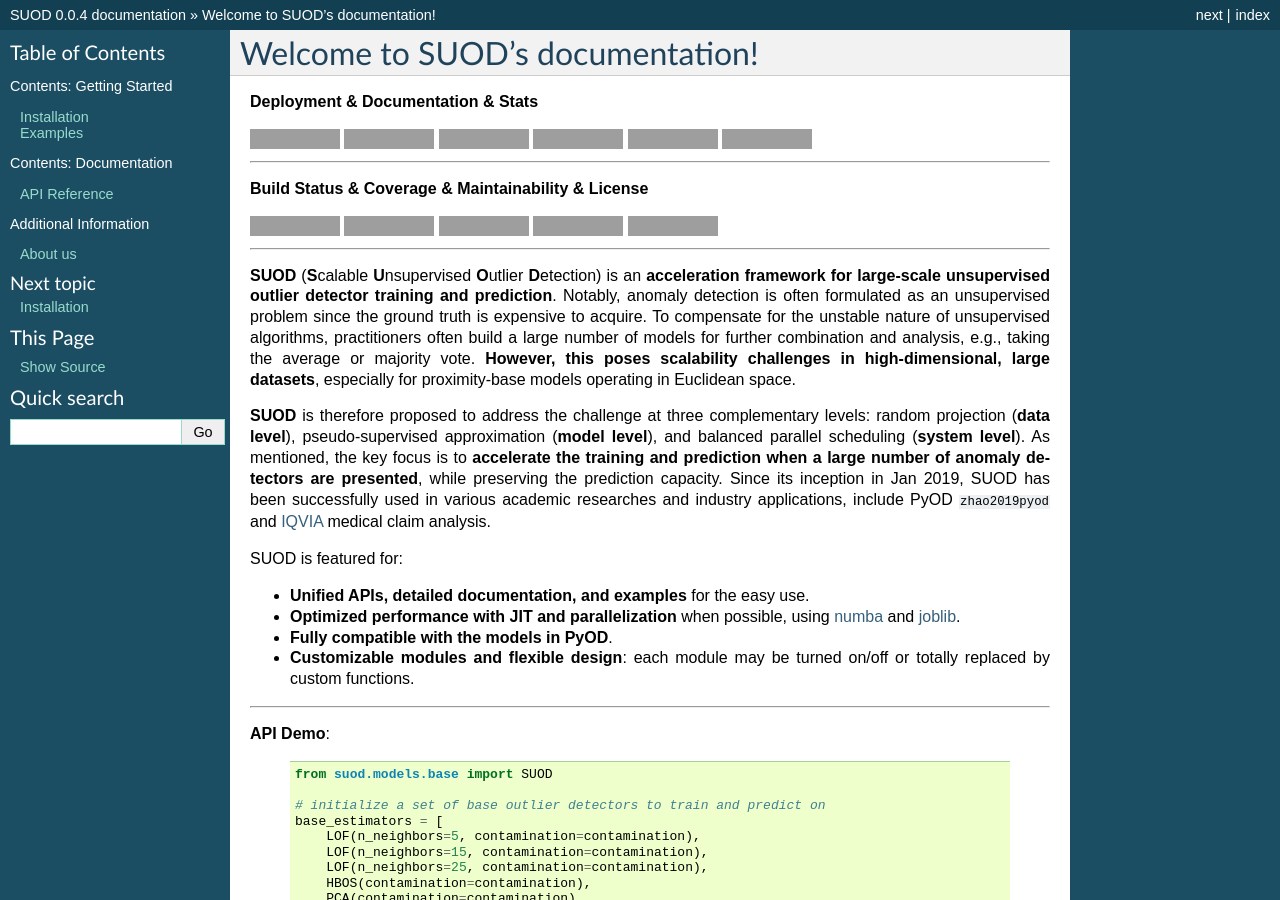
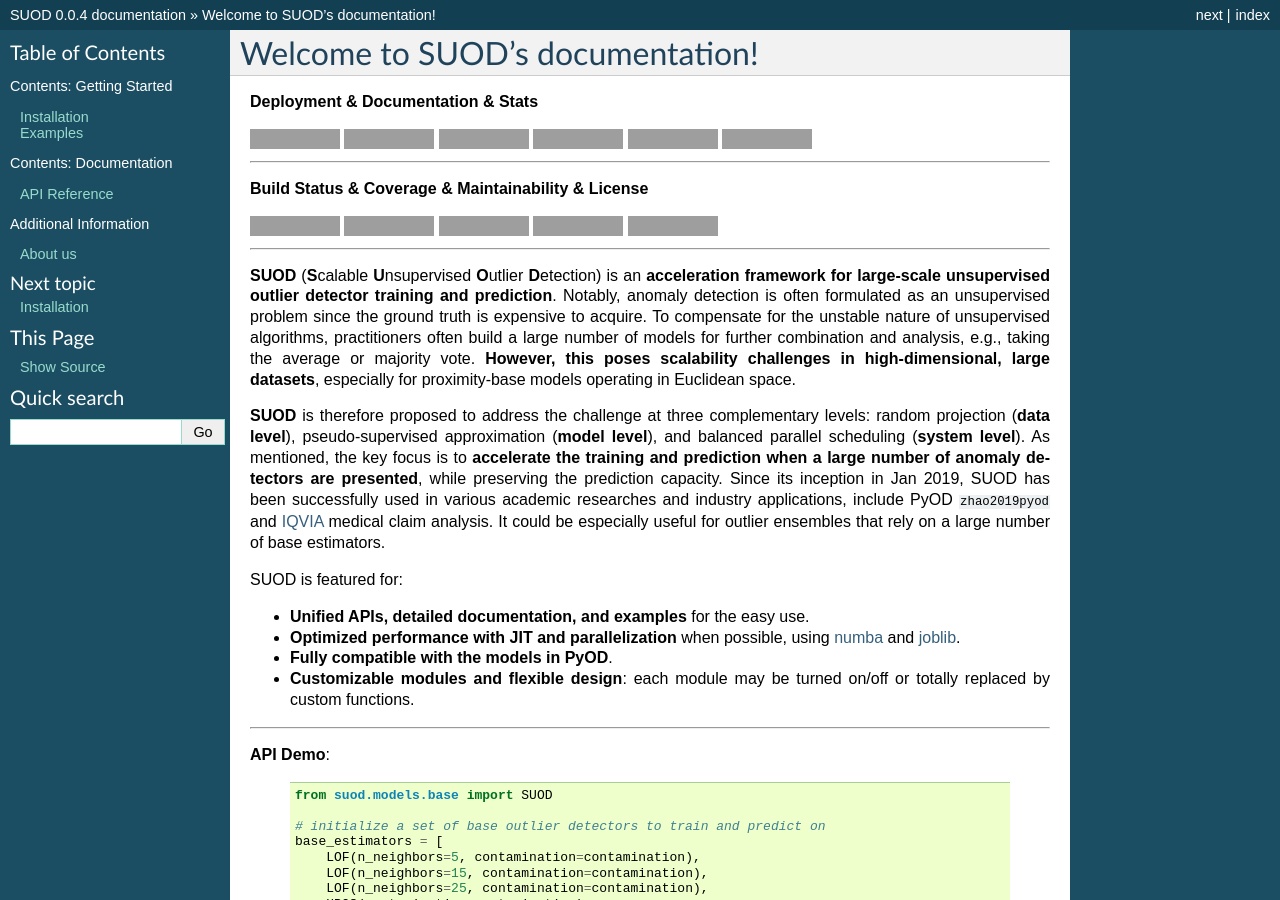
Before and after one commit to yzhao062/SUOD, a Sphinx documentation site: the page built from docs/index.rst, in a window 1280 px wide and 900 px high, cut to the strip 0-900 px from the top of the window. Built offline with Sphinx 7.4.7, drawn with Linux system fonts in a browser that asks for light colours; formulas are drawn with MathJax 3; pages that are not in the unit, such as notebooks, are missing from menus; cross-references to code outside the pages are shown as plain code; grey boxes are pictures that could not be loaded.

Commit message:
documentation update

```diff
--- a/README.rst
+++ b/README.rst
@@ -71,9 +71,10 @@ Notably, anomaly detection is often formulated as an unsupervised problem since
 To compensate for the unstable nature of unsupervised algorithms, practitioners often build a large number of models for further combination and analysis, e.g., taking the average or majority vote.
 **However, this poses scalability challenges in high-dimensional, large datasets**, especially for proximity-base models operating in Euclidean space.
 
-**SUOD** is therefore proposed to address the challenge at three complementary levels:  random projection (**data level**), pseudo-supervised approximation (**model level**), and balanced parallel scheduling (**system level**).
+**SUOD** is therefore proposed to address the challenge at three complementary levels: random projection (**data level**), pseudo-supervised approximation (**model level**), and balanced parallel scheduling (**system level**).
 As mentioned, the key focus is to **accelerate the training and prediction when a large number of anomaly detectors are presented**, while preserving the prediction capacity.
 Since its inception in Jan 2019, SUOD has been successfully used in various academic researches and industry applications, include PyOD [#Zhao2019PyOD]_ and `IQVIA <https://www.iqvia.com/>`_ medical claim analysis.
+It could be especially useful for outlier ensembles that rely on a large number of base estimators.
 
 
 .. image:: https://raw.githubusercontent.com/yzhao062/SUOD/master/figs/system_overview.png
--- a/docs/index.rst
+++ b/docs/index.rst
@@ -77,9 +77,10 @@ Notably, anomaly detection is often formulated as an unsupervised problem since
 To compensate for the unstable nature of unsupervised algorithms, practitioners often build a large number of models for further combination and analysis, e.g., taking the average or majority vote.
 **However, this poses scalability challenges in high-dimensional, large datasets**, especially for proximity-base models operating in Euclidean space.
 
-**SUOD** is therefore proposed to address the challenge at three complementary levels:  random projection (**data level**), pseudo-supervised approximation (**model level**), and balanced parallel scheduling (**system level**).
+**SUOD** is therefore proposed to address the challenge at three complementary levels: random projection (**data level**), pseudo-supervised approximation (**model level**), and balanced parallel scheduling (**system level**).
 As mentioned, the key focus is to **accelerate the training and prediction when a large number of anomaly detectors are presented**, while preserving the prediction capacity.
 Since its inception in Jan 2019, SUOD has been successfully used in various academic researches and industry applications, include PyOD :cite:`zhao2019pyod` and `IQVIA <https://www.iqvia.com/>`_ medical claim analysis.
+It could be especially useful for outlier ensembles that rely on a large number of base estimators.
 
 
 SUOD is featured for:
@@ -146,7 +147,6 @@ If you use SUOD in a scientific publication, we would appreciate citations to th
 
 
 
-
 ----
 
 
```
Also changed, not shown: other parts of README.rst (+1 -1 lines).
